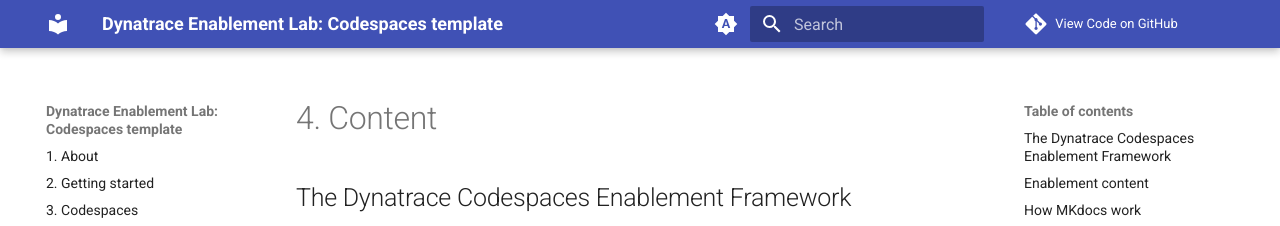
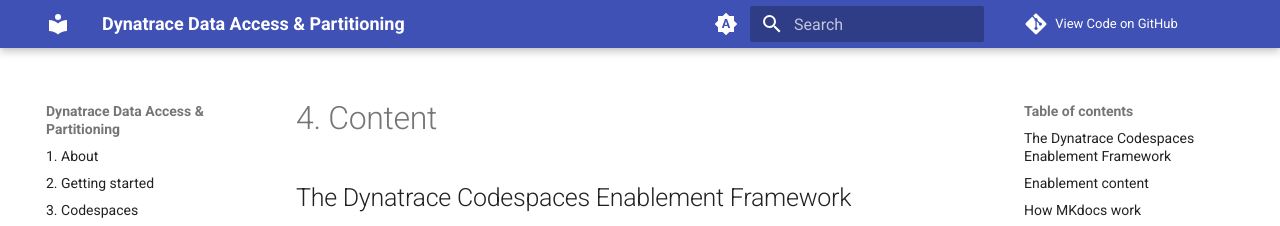
Before and after one commit to dynatrace-ace/data-access-and-partitioning-codespaces, an MkDocs documentation site: the page built from docs/4-content.md, in a window 1280 px wide. Shown: the top 226 px of the page. Built offline with MkDocs 1.6.1 and Material for MkDocs 9.7.7, drawn with Linux system fonts in a browser that asks for light colours; comment, search, counter and statistics services are not loaded; part of the change alters nothing that is shown.

```diff
--- a/docs/index.md
+++ b/docs/index.md
@@ -2,25 +2,25 @@
 
 --8<-- "snippets/disclaimer.md"
 
-## How to to use this template?
-This is a template which will guide you on creating your own Hands-On training.
-Within this tutorial you'll learn the basics how the codespaces work and how the documentation works, so you can build your own Hands-On training in no time.
+## Introduction
 
-- Prerequisites
-- Setting up the professors environment
-- Writing the documentation
-- How MkDocs work
-- How to write your own functions
-- Create Github documentation and publish it
-- Tipp & tricks
-- Troubleshooting
+Imagine you're stepping into a real world engagement with a customer who is preparing to migrate from gen 2 to the gen 3 platform. The main question is "what do I need to do"?
 
-<p align="center">
-  <img src="img/dt_professors.png" alt="Professors" width="200">
-</p>
+The customer has a Kubernetes cluster running two applications:
 
-!!! tip "What will we do"
-    In this tutorial we will learn how easy it is to create an enablement using codespaces and a Kubernetes cluster!
+- Easytrade – a trading platform with multiple microservices
+- Hipstershop – a demo e-commerce app used for observability testing
+
+These apps are deployed across different namespaces and environments, and your mission is to help the customer modernize their observability strategy using Gen 3 capabilities.
+
+What to Expect?
+Throughout the labs, you’ll take on the role of a Dynatrace expert working directly with the customer. Each lab represents a critical phase of the migration journey, and by completing them, you’ll gain hands-on experience with:
+
+- Extracting and enriching metadata
+- Designing and implementing scalable IAM strategy
+- Creating precise data filters using Segments
+- Partitioning logs for performance and cost efficiency
+- Allocating observability costs across teams and services
 
 <div class="grid cards" markdown>
 - [Yes! let's begin :octicons-arrow-right-24:](2-getting-started.md)
--- a/docs/snippets/disclaimer.md
+++ b/docs/snippets/disclaimer.md
@@ -1,4 +1,3 @@
 !!! warning "Support Policy"
-    This is an enablement project created by the Center of Excellence - Enablement Team at Dynatrace.
 
     **Support is provided via GitHub issues only**. The materials provided in this repository are offered "as-is" without any warranties, express or implied. Use them at your own risk.
--- a/mkdocs.yaml
+++ b/mkdocs.yaml
@@ -1,14 +1,14 @@
 # TODO: change site_name and repo_url to match your repo
-site_name: "Dynatrace Enablement Lab: Codespaces template"
+site_name: "Dynatrace Data Access & Partitioning"
 repo_name: "View Code on GitHub"
-repo_url: "https://github.com/dynatrace-wwse/enablement-codespaces-template"
+repo_url: "https://github.com/dynatrace-ace/data-access-and-partitioning-codespaces"
 nav:
-  - '1. About': index.md
-  - '2. Getting started': 2-getting-started.md
-  - '3. Codespaces': 3-codespaces.md
-  - '4. Content': 4-content.md
-  - '5. Cleanup': cleanup.md
-  - '6. Resources': resources.md
+  - "1. About": index.md
+  - "2. Getting started": 2-getting-started.md
+  - "3. Codespaces": 3-codespaces.md
+  - "4. Content": 4-content.md
+  - "5. Cleanup": cleanup.md
+  - "6. Resources": resources.md
   - "7. What's next?": whats-next.md
 theme:
   name: material
@@ -17,29 +17,29 @@ theme:
     - content.code.copy
 
   palette:
-  # Palette toggle for automatic mode
-  - media: "(prefers-color-scheme)"
-    toggle:
-      icon: material/brightness-auto
-      name: Switch to light mode
+    # Palette toggle for automatic mode
+    - media: "(prefers-color-scheme)"
+      toggle:
+        icon: material/brightness-auto
+        name: Switch to light mode
 
-  # Palette toggle for light mode
-  - media: "(prefers-color-scheme: light)"
-    scheme: default
-    toggle:
-      icon: material/brightness-7
-      name: Switch to dark mode
+    # Palette toggle for light mode
+    - media: "(prefers-color-scheme: light)"
+      scheme: default
+      toggle:
+        icon: material/brightness-7
+        name: Switch to dark mode
 
-  # Palette toggle for dark mode
-  - media: "(prefers-color-scheme: dark)"
-    scheme: slate
-    toggle:
-      icon: material/brightness-4
-      name: Switch to system preference
+    # Palette toggle for dark mode
+    - media: "(prefers-color-scheme: dark)"
+      scheme: slate
+      toggle:
+        icon: material/brightness-4
+        name: Switch to system preference
 
 markdown_extensions:
   - toc:
-      permalink: '#'
+      permalink: "#"
   - md_in_html
   - pymdownx.emoji:
       emoji_index: !!python/name:material.extensions.emoji.twemoji
@@ -51,4 +51,4 @@ markdown_extensions:
       base_path: ["docs"]
   - attr_list
 plugins:
-    - search
+  - search
```
